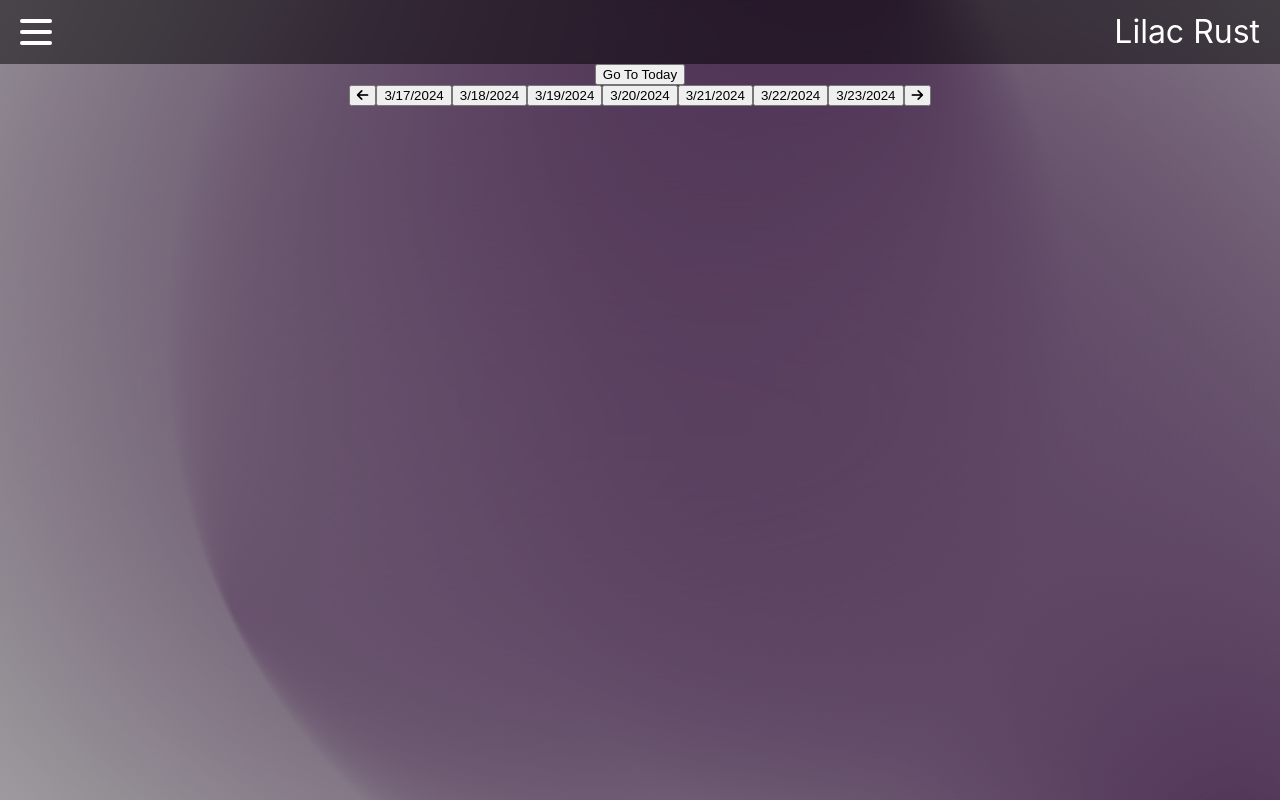
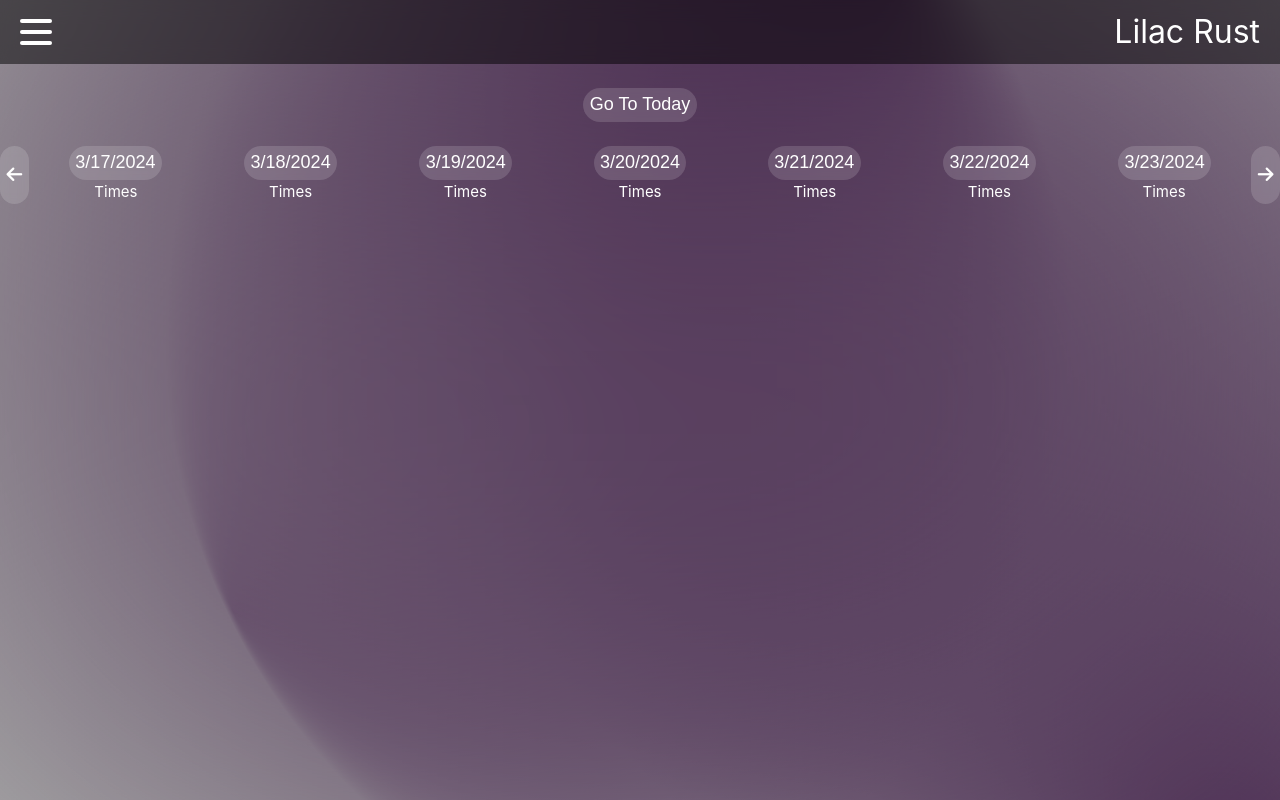
Before and after one commit to 18gdoyle/lilac-rust-recordings, a Vue app: page /booking in a window 1280 px wide. Built offline with nearby package versions, Linux system fonts and the light colour scheme; no server answers.

Commit message:
using google calendar data

```diff
--- a/src/views/BookingStudioTimeView.vue
+++ b/src/views/BookingStudioTimeView.vue
@@ -2,16 +2,22 @@
 </script>
 <template>
     <div class="pageTopMargin">
+        <br />
         <div class="calendarContainer">
-            <button type="button" @click="goToToday">Go To Today</button>
+            <button class="dateButton" type="button" @click="goToToday">Go To Today</button>
+            <br />
             <div class="dateButtons">
-                <button type="button" @click="getPrevWeek"><i class="fa-solid fa-arrow-left"></i></button>
-                <button v-for="day of weekArray" type="button">{{ day }}</button>
-                <button type="button" @click="getNextWeek"><i class="fa-solid fa-arrow-right"></i></button>
+                <button class="dateButton" type="button" @click="getPrevWeek"><i
+                        class="fa-solid fa-arrow-left"></i></button>
+                <div v-for="day of weekArray" class="dateColumn">
+                    <button class="dateButton" type="button">{{ day.displayDate }}</button>
+                    <div>Times</div>
+                </div>
+                <button class="dateButton" type="button" @click="getNextWeek"><i
+                        class="fa-solid fa-arrow-right"></i></button>
             </div>
         </div>
     </div>
-
 </template>
 
 <script>
@@ -38,7 +44,7 @@ export default {
 
             return await fetch("https://www.googleapis.com/calendar/v3/calendars/cbb1d97352021b378ad48b9577deebdd5c4cca30cdbf5bd008f1f5687d4e8cd1@group.calendar.google.com/events?key=" + this.googleCalendarApiKey + "&timeMin=" + startDate + "&timeMax=" + endDate, requestOptions)
                 .then((response) => response.text())
-                .then((result) => {return JSON.parse(result)})
+                .then((result) => { return JSON.parse(result) })
                 .catch((error) => console.error(error));
         },
         async getWeek() {
@@ -53,13 +59,52 @@ export default {
                 let day = tempDate.getDate();
                 let year = tempDate.getFullYear();
 
-                weekDatesArray.push(`${month}/${day}/${year}`);
+                weekDatesArray.push({
+                    displayDate: `${month}/${day}/${year}`,
+                    objectDate: new Date(`${year}-${month}-${day}`).toISOString().split('T')[0],
+                })
                 currentDayIndex++;
             }
 
+            //const calendarEvents = await this.getCalendarEvents(weekDatesArray);
+            const calendarEvents = this.formatCalendarEvents({
+                "kind": "calendar#events",
+                "etag": "\"p33c8v85vqjqog0o\"",
+                "summary": "Greg’s Music Calendar",
+                "description": "",
+                "updated": "2024-10-04T21:23:22.967Z",
+                "timeZone": "America/New_York",
+                "accessRole": "freeBusyReader",
+                "defaultReminders": [],
+                "nextSyncToken": "CNiPoL_U9YgDEAAYCiDR0OfEAijR0OfEAg==",
+                "items": [
+                    {
+                        "kind": "calendar#event",
+                        "etag": "\"3456154005934000\"",
+                        "id": "2g03s1rkmdhekns0smb93bc1v2",
+                        "status": "confirmed",
+                        "htmlLink": "https://www.google.com/calendar/event?eid=MmcwM3MxcmttZGhla25zMHNtYjkzYmMxdjIgY2JiMWQ5NzM1MjAyMWIzNzhhZDQ4Yjk1NzdkZWViZGQ1YzRjY2EzMGNkYmY1YmQwMDhmMWY1Njg3ZDRlOGNkMUBn",
+                        "updated": "2024-10-04T21:23:22.967Z",
+                        "start": {
+                            "date": "2024-10-04"
+                        },
+                        "end": {
+                            "date": "2024-10-05"
+                        },
+                        "visibility": "private",
+                        "iCalUID": "2g03s1rkmdhekns0smb93bc1v2@google.com"
+                    }
+                ]
+            });
+
+            for (let i = 0; i < weekDatesArray.length; i++) {
+                weekDatesArray[i]['events'] = (calendarEvents[weekDatesArray[i]['objectDate']]);
+            }
+
+            console.dir(weekDatesArray);
+
             this.weekArray = weekDatesArray;
-
-            //console.dir(await this.getCalendarEvents(weekDatesArray));
+            console.dir(calendarEvents);
         },
         getPrevWeek() {
             this.currentDate.setDate(this.currentDate.getDate() - 7);
@@ -72,6 +117,14 @@ export default {
         goToToday() {
             this.currentDate = new Date();
             this.getWeek();
+        },
+        formatCalendarEvents(calendarEvents) {
+            const events = {};
+            for (const event of calendarEvents.items) {
+                events[event.start.date] = true;
+            }
+
+            return events;
         }
     }
 }
@@ -92,5 +145,36 @@ export default {
 
 .dateButtons {
     display: flex;
+    justify-content: space-evenly;
+    width: 100%;
+}
+
+.dateButton {
+    font-size: large;
+    padding: .5vw;
+    display: flex;
+    justify-content: center;
+    align-items: center;
+    gap: 1vw;
+    border-radius: 100vh;
+    background-color: #ffffff26;
+    backdrop-filter: blur(5px);
+    text-align: center;
+    color: #fff;
+    transition: 0.3s;
+    border: none;
+    cursor: pointer;
+}
+
+.dateButton:hover {
+    box-shadow: 0 0 15px 5px rgb(255, 255, 255, 0.5);
+}
+
+.dateColumn {
+    width: 100%;
+    display: flex;
+    flex-direction: column;
+    align-items: center;
+    justify-content: center;
 }
 </style>
```
